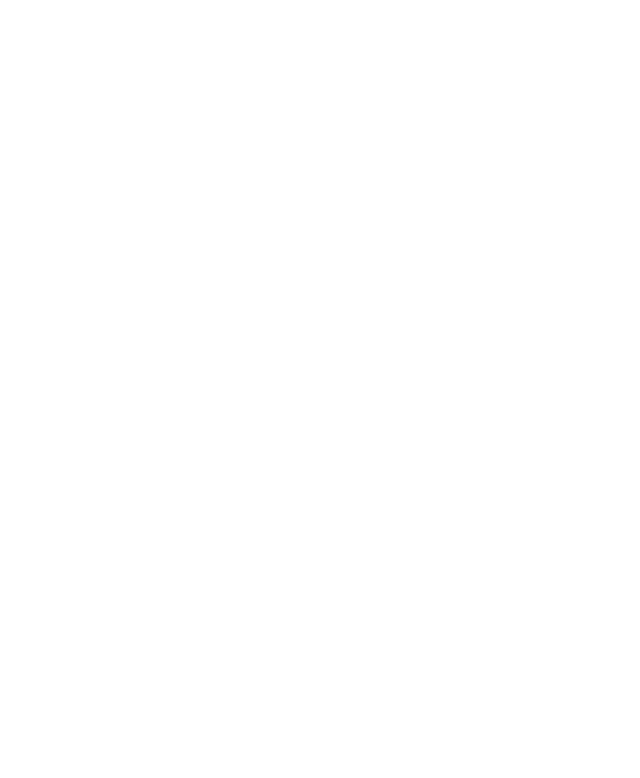
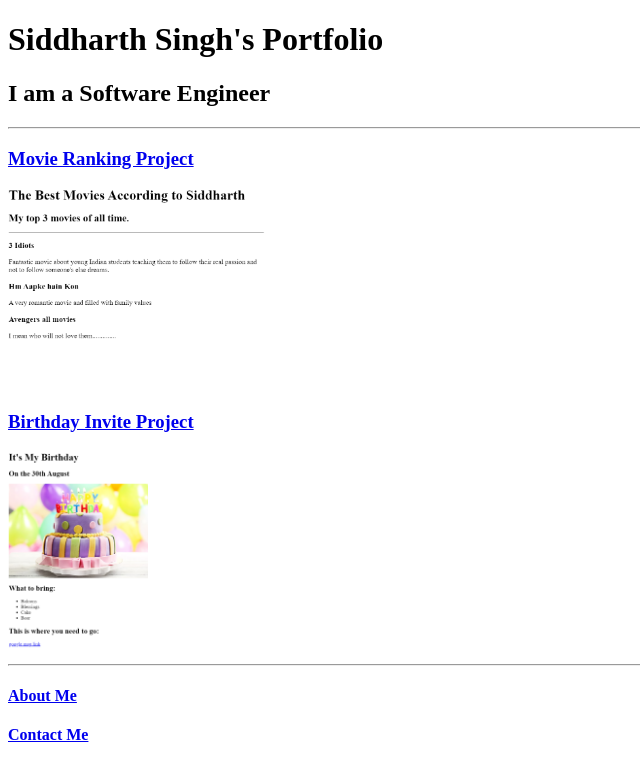
Before and after one commit to SiddharthTol/html_portfolio, a plain HTML site: page index.html in a window 1280 px wide. Shown: the whole page, without its empty margins (0-640 px from the left). Drawn offline with Linux system fonts and the light colour scheme.

Commit message:
Update index.html

```diff
--- a/index.html
+++ b/index.html
@@ -13,3 +13,29 @@ HINT for TODO 6: You can use the height attribute set to 200 to make the image s
 https://developer.mozilla.org/en-US/docs/Web/HTML/Element/img#attr-height -->
 
 <!-- TODO 7: Add the Contact Me and About Me page links -->
+
+<!DOCTYPE html>
+<html lang="en">
+<head>
+    <meta charset="UTF-8">
+    <meta name="viewport" content="width=device-width, initial-scale=1.0">
+    <title>Document</title>
+</head>
+<body>
+    <h1>Siddharth Singh's Portfolio</h1>
+    <h2>I am a Software Engineer</h2>
+    <hr>
+    <h3><a href="./public/movie-ranking.html">Movie Ranking Project</a></h3>
+
+    <img src="./assets/images/movie_ranking.PNG" alt="Movie Ranking By Siddhrth Singh" height="200">
+
+    <h3><a href="./public/birthday-invite.html">Birthday Invite Project</a></h3>
+
+    <img src="./assets/images/birthday_invite.PNG" alt="Birthday Cake" height="200">
+
+    <hr>
+
+    <h4><a href="./public/about.html">About Me</a></h4>
+    <h4><a href="./public/contact.html">Contact Me</a></h4>
+</body>
+</html>
```
